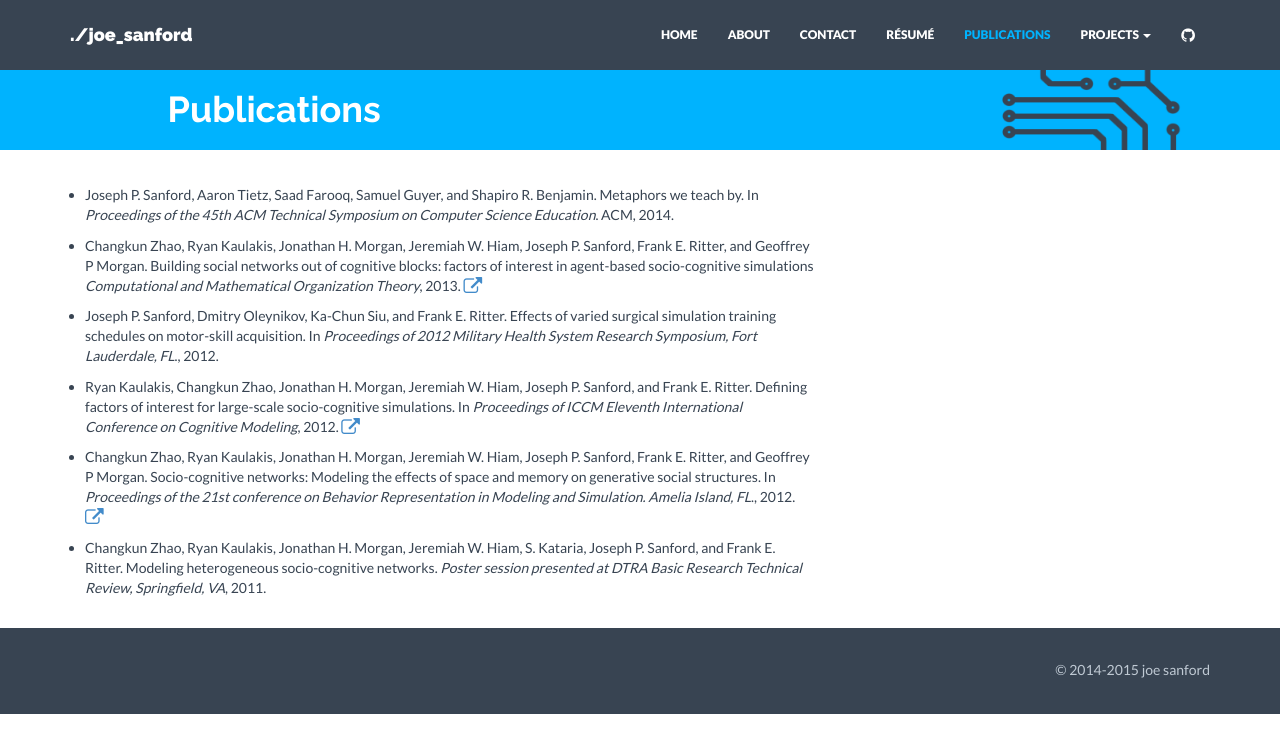
After one commit to joesanford/homepage, a Flask app: page /publications in a window 1280 px wide. The commit adds this page. Shown: the top 753 px of the page. Run offline with Flask 2, Linux system fonts and the light colour scheme; some libraries are stand-ins or nearby versions.

Commit message:
Added publications

```diff
--- a/__init__.py
+++ b/__init__.py
@@ -37,5 +37,9 @@ def blockytalky():
 def projects():
     return render_template('projects.html')
 
+@app.route('/publications')
+def pubs():
+    return render_template('pubs.html')
+
 if __name__ == '__main__':
     app.run()
--- a/static/css/style.css
+++ b/static/css/style.css
@@ -122,6 +122,16 @@ a:focus {
 
 .dropdown-menu {
 	background: #384452;
+}
+
+.pub-list {
+	padding: 0;
+	margin: 0;
+}
+
+.pub-item {
+	margin-top: .75em;
+	margin-bottom: .75em;
 }
 
 .dropdown-menu > li > a {
--- a/templates/base.html
+++ b/templates/base.html
@@ -36,6 +36,7 @@
             <li><a href="about">ABOUT</a></li>
             <li><a href="contact">CONTACT</a></li>
             <li><a href="resume">RÉSUMÉ</a></li>
+            <li><a href="publications">PUBLICATIONS</a></li>
             <li class="dropdown">
               <a href="#" class="dropdown-toggle" data-toggle="dropdown" id="proj">PROJECTS <b class="caret"></b></a>
               <ul class="dropdown-menu">
--- /dev/null
+++ b/templates/pubs.html
@@ -0,0 +1,26 @@
+{% extends "base.html" %}
+
+
+{% block title %}
+<h1>Publications</h1>
+{% endblock %}
+
+
+{% block content %}
+<div class="container">
+<div class="col-lg-2"></div>
+<div class="col-lg-8" align="left">
+	<br>
+	<ul class="pub-list">
+		<li class="pub-item">Joseph P. Sanford, Aaron Tietz, Saad Farooq, Samuel Guyer, and Shapiro R. Benjamin. Metaphors we teach by. In <i>Proceedings of the 45th ACM Technical Symposium on Computer Science Education</i>. ACM, 2014.</li>
+		<li class="pub-item">Changkun Zhao, Ryan Kaulakis, Jonathan H. Morgan, Jeremiah W. Hiam, Joseph P. Sanford, Frank E. Ritter, and Geoffrey P Morgan. Building social networks out of cognitive blocks: factors of interest in agent-based socio-cognitive simulations <i>Computational and Mathematical Organization Theory</i>, 2013. <a href="http://link.springer.com/article/10.1007/s10588-014-9179-0#page-1" target="_new"><i class="fa fa-external-link fa-lg"></i></a></li>
+		<li class="pub-item">Joseph P. Sanford, Dmitry Oleynikov, Ka-Chun Siu, and Frank E. Ritter. Effects of varied surgical simulation training schedules on motor-skill acquisition. In <i>Proceedings of 2012 Military Health System Research Symposium, Fort Lauderdale, FL</i>., 2012.</li>
+		<li class="pub-item">Ryan Kaulakis, Changkun Zhao, Jonathan H. Morgan, Jeremiah W. Hiam, Joseph P. Sanford, and Frank E. Ritter. Defining factors of interest for large-scale socio-cognitive simulations. In <i>Proceedings of ICCM Eleventh International Conference on Cognitive Modeling</i>, 2012. <a href="http://acs.ist.psu.edu/papers/kaulakisZMHSR12.pdf" target="_new"><i class="fa fa-external-link fa-lg"></i></a></li>
+		<li class="pub-item">Changkun Zhao, Ryan Kaulakis, Jonathan H. Morgan, Jeremiah W. Hiam, Joseph P. Sanford, Frank E. Ritter, and Geoffrey P Morgan. Socio-cognitive networks: Modeling the effects of space and memory on generative social structures. In <i>Proceedings of the 21st conference on Behavior Representation in Modeling and Simulation. Amelia Island, FL</i>., 2012. <a href="http://acs.ist.psu.edu/papers/zhaoKMHSRM12.pdf" target="_new"><i class="fa fa-external-link fa-lg"></i></a></li>
+		<li class="pub-item">Changkun Zhao, Ryan Kaulakis, Jonathan H. Morgan, Jeremiah W. Hiam, S. Kataria, Joseph P. Sanford, and Frank E. Ritter. Modeling heterogeneous socio-cognitive networks. <i>Poster session presented at DTRA Basic Research Technical Review, Springfield, VA</i>, 2011.</li>
+	</ul>
+	<br>
+</div>
+<div class="col-lg-2"></div>
+</div>
+{% endblock %}
```
